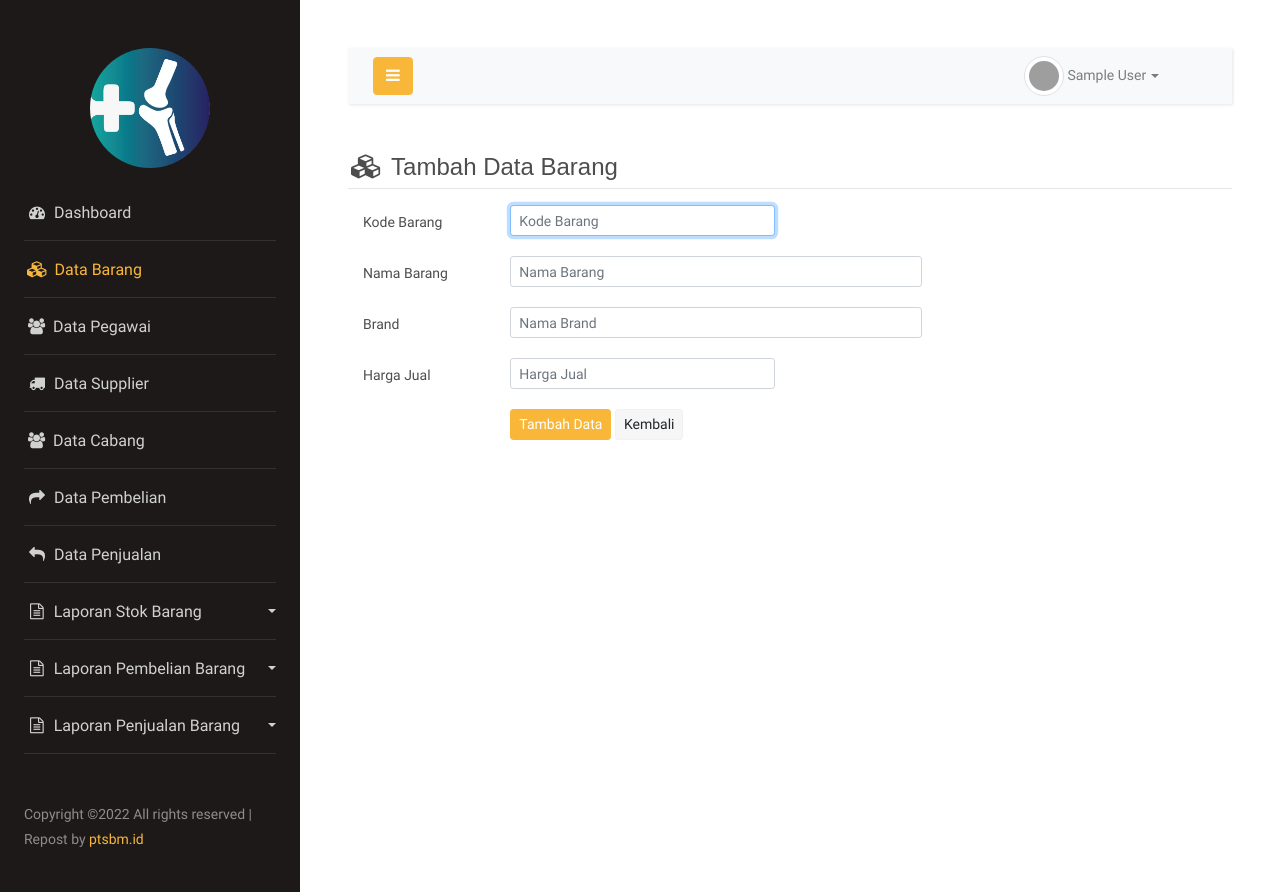
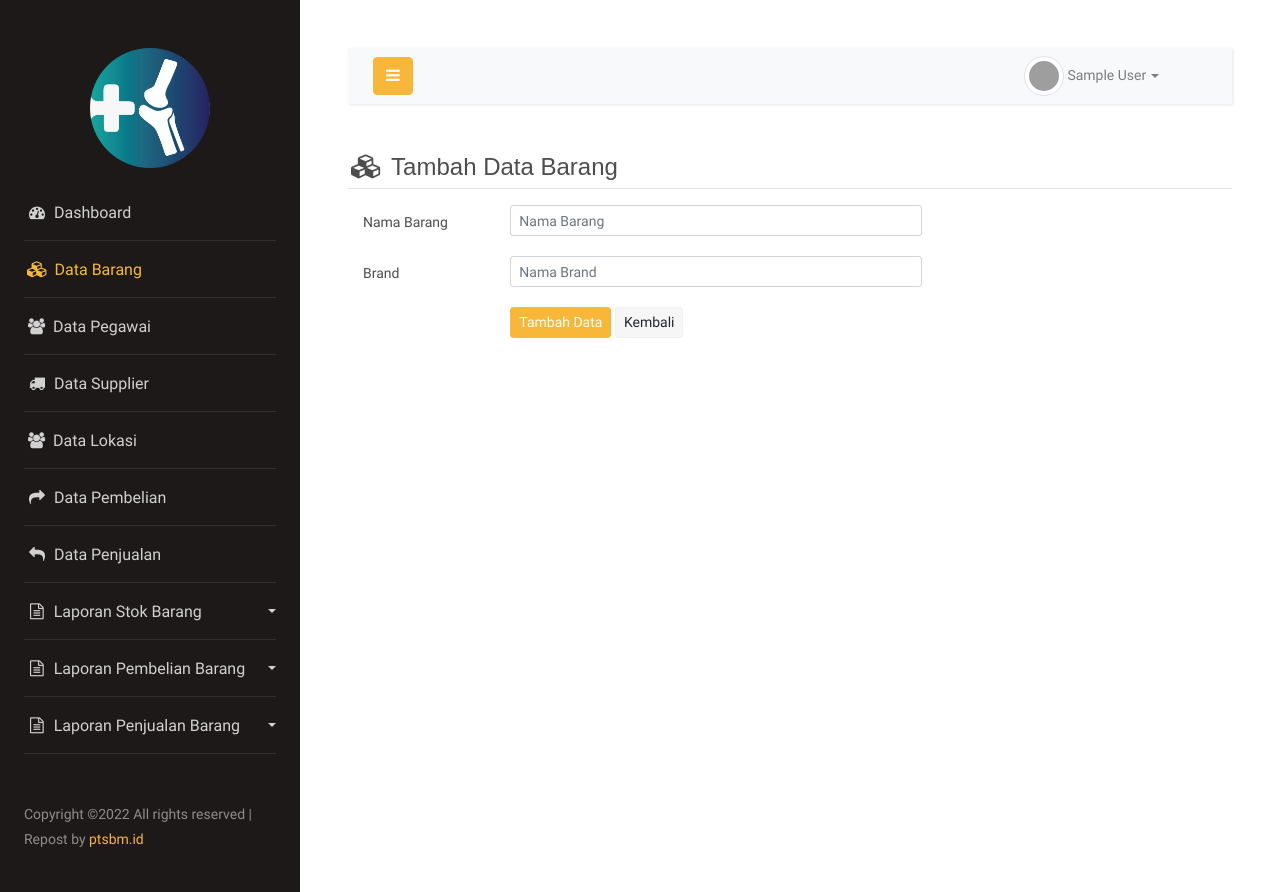
Before and after one commit to Akhdan9/stok_barang, a CodeIgniter app: page /database/tambah_barang in a window 1280 px wide. Run offline with CodeIgniter, Linux system fonts and the light colour scheme; the visitor is signed in with stand-in values (Sample User, id 1); grey boxes are pictures that could not be loaded.

Commit message:
update barang

```diff
--- a/application/controllers/Data_barang.php
+++ b/application/controllers/Data_barang.php
@@ -38,17 +38,7 @@ class Data_barang extends CI_Controller
 
         if ($this->input->post('submit', TRUE) == 'submit') {
             //set rules form validasi
-            $this->form_validation->set_rules(
-                'kode',
-                'Kode Barang',
-                'required|min_length[3]|max_length[20]|is_unique[tbl_barang.kode_barang]',
-                array(
-                    'required' => '{field} wajib diisi',
-                    'min_length' => '{field} minimal 3 karakter',
-                    'max_length' => '{field} maksimal 20 karakter',
-                    'is_unique' => 'Kode sudah terdaftar'
-                )
-            );
+
 
             $this->form_validation->set_rules(
                 'nama_barang',
@@ -71,24 +61,14 @@ class Data_barang extends CI_Controller
                 )
             );
 
-            $this->form_validation->set_rules(
-                'harga',
-                'Harga Jual',
-                "required|regex_match[/^[0-9.]+$/]",
-                array(
-                    'required' => '{field} wajib diisi',
-                    'regex_match' => '{field} hanya boleh angka'
-                )
-            );
+
 
             //jika data sudah valid maka lakukan proses penyimpanan
             if ($this->form_validation->run() == TRUE) {
                 //masukkan data ke variable array
                 $simpan = array(
-                    'kode_barang' => $this->security->xss_clean($this->input->post('kode', TRUE)),
                     'nama_barang' => $this->security->xss_clean($this->input->post('nama_barang', TRUE)),
-                    'brand' => $this->security->xss_clean($this->input->post('brand', TRUE)),
-                    'harga' => str_replace('.', '', $this->security->xss_clean($this->input->post('harga', TRUE)))
+                    'brand' => $this->security->xss_clean($this->input->post('brand', TRUE))
                 );
 
                 //simpan ke database
@@ -176,15 +156,7 @@ class Data_barang extends CI_Controller
                 )
             );
 
-            $this->form_validation->set_rules(
-                'harga',
-                'Harga Jual',
-                "required|regex_match[/^[0-9.]+$/]",
-                array(
-                    'required' => '{field} wajib diisi',
-                    'regex_match' => '{field} hanya boleh angka'
-                )
-            );
+
 
             $this->form_validation->set_rules(
                 'status',
@@ -204,8 +176,7 @@ class Data_barang extends CI_Controller
                 $update = array(
                     'nama_barang' => $this->security->xss_clean($this->input->post('nama_barang', TRUE)),
                     'brand' => $this->security->xss_clean($this->input->post('brand', TRUE)),
-                    'harga' => str_replace('.', '', $this->security->xss_clean($this->input->post('harga', TRUE))),
-                    'active' => $this->security->xss_clean($this->input->post('status', TRUE))
+
                 );
 
                 //simpan ke database
@@ -294,7 +265,6 @@ class Data_barang extends CI_Controller
                 $no++;
                 $row = array();
                 $row[] = $no;
-                $row[] = $i->kode_barang;
                 $row[] = $i->nama_barang;
                 $row[] = $i->brand;
                 $row[] = '<a href="' . site_url('edit_barang/' . $i->kode_barang) . '" class="btn btn-warning btn-sm text-white">Edit</a>';
--- a/application/controllers/Data_cabang.php
+++ b/application/controllers/Data_cabang.php
@@ -47,7 +47,6 @@ class Data_cabang extends CI_Controller
                 $row = array();
                 $row[] = $no;
                 $row[] = $i->nama_cabang;
-                $row[] = $i->stok;
 
                 $data[] = $row;
             }
--- a/application/models/M_cabang.php
+++ b/application/models/M_cabang.php
@@ -3,10 +3,8 @@ defined('BASEPATH') or exit('No direct script access allowed');
 
 class M_cabang extends CI_Model
 {
-    var $select          = array('p.id_cabang AS id_cabang','count(id_barang) AS jumlah', 'p.id_user AS id_user');
-    var $table           = 'tbl_cabang p
-                            JOIN tbl_barang dp ON(p.kode_barang = dp.kode_barang)';
-    var $column_order    =  array(null, 'nama_cabang', 'stok'); //set column field database untuk datatable order
+    var $table           = 'tbl_lokasi';
+    var $column_order    =  array(null, 'nama_cabang'); //set column field database untuk datatable order
     var $column_search   =  array('nama_cabang'); //set column field database untuk datatable search
     var $order = array('id_cabang' => 'asc'); // default order
 
--- a/application/views/cabang/index.php
+++ b/application/views/cabang/index.php
@@ -26,8 +26,7 @@ if ($this->session->flashdata('error')) {
         <thead class="thead-dark">
             <tr>
                 <th scope="col">#</th>
-                <th scope="col">Nama Cabang</th>
-                <th scope="col">Stok</th>
+                <th scope="col">Nama Lokasi</th>
             </tr>
         </thead>
         <tbody>
--- a/application/views/data_barang/form_tambah.php
+++ b/application/views/data_barang/form_tambah.php
@@ -9,15 +9,7 @@
 <?= form_open(); ?>
 <div class="col-md-8">
 
-    <div class="form-group row">
-        <label for="KodeBarang" class="col-sm-3 col-form-label">Kode Barang</label>
-        <div class="col-sm-9 col-md-6">
-            <input type="text" class="form-control form-control-sm <?= (form_error('kode')) ? 'is-invalid' : ''; ?>" id="KodeBarang" required autofocus name="kode" placeholder="Kode Barang" value="<?= set_value('kode'); ?>">
-            <div class="invalid-feedback">
-                <?= form_error('kode', '<p class="error-message">', '</p>'); ?>
-            </div>
-        </div>
-    </div>
+
 
     <div class="form-group row">
         <label for="nama_barang" class="col-sm-3 col-form-label">Nama Barang</label>
@@ -39,15 +31,7 @@
         </div>
     </div>
 
-    <div class="form-group row">
-        <label for="harga" class="col-sm-3 col-form-label">Harga Jual</label>
-        <div class="col-sm-6">
-            <input type="text" class="form-control form-control-sm uang <?= (form_error('harga')) ? 'is-invalid' : ''; ?>" id="harga" name="harga" placeholder="Harga Jual" value="<?= set_value('harga'); ?>">
-            <div class="invalid-feedback">
-                <?= form_error('harga', '<p class="error-message">', '</p>'); ?>
-            </div>
-        </div>
-    </div>
+
 
     <div class="form-group row">
         <div class="col-sm-9 offset-md-3">
--- a/application/views/data_barang/index.php
+++ b/application/views/data_barang/index.php
@@ -29,7 +29,6 @@ if ($this->session->flashdata('error')) {
         <thead class="thead-dark">
             <tr>
                 <th scope="col">#</th>
-                <th scope="col">Kode Barang</th>
                 <th scope="col">Nama Barang</th>
                 <th scope="col">Brand</th>
                 <th scope="col">Aksi</th>
--- a/application/views/template/nav.php
+++ b/application/views/template/nav.php
@@ -26,7 +26,7 @@
                     </a>
                 </li>
                 <li <?= (in_array(strtolower($this->uri->segment(1)), ['cabang'])) ? 'class="active"' : ''; ?>>
-                    <a href="<?= site_url('cabang'); ?>"><i class="fa fa-users"></i> Data Cabang</a>
+                    <a href="<?= site_url('cabang'); ?>"><i class="fa fa-users"></i> Data Lokasi</a>
                 </li>
             <?php
             endif;
```
Also changed, not shown: application/views/data_barang/form_edit.php (+0 -11 lines).
